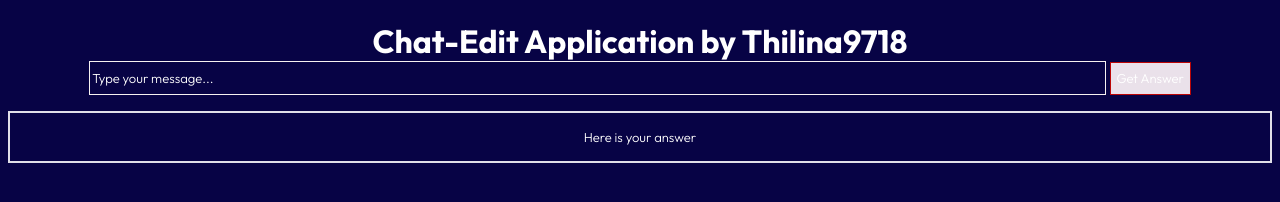
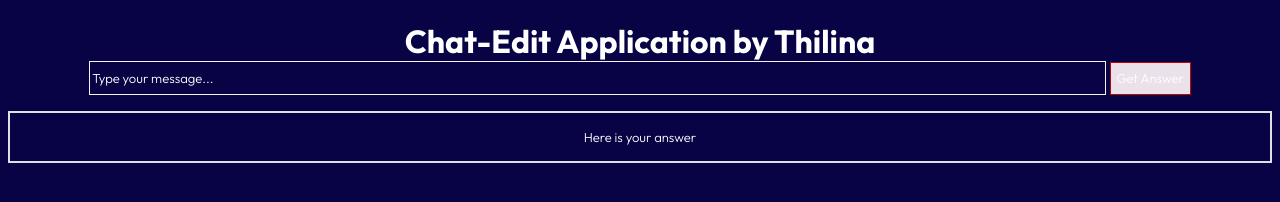
Before and after one commit to JThilinaDK123/chat-edit-final, a website: page public/index.html in a window 1280 px wide. Drawn offline with Linux system fonts and the light colour scheme.

Commit message:
new edit

```diff
--- a/public/index.html
+++ b/public/index.html
@@ -9,7 +9,7 @@
 </head>
 <body>
   <div id="container">
-    <h1 id="title">Chat-Edit Application by Thilina9718</h1>
+    <h1 id="title">Chat-Edit Application by Thilina</h1>
     <form>
       <input type="text" class="input" id="msg-input" value="Type your message..."/>
       <button id="msg-send">Get Answer</button>
```
Also changed, not shown: public/ipp.html (deleted, +0 -3 lines).
